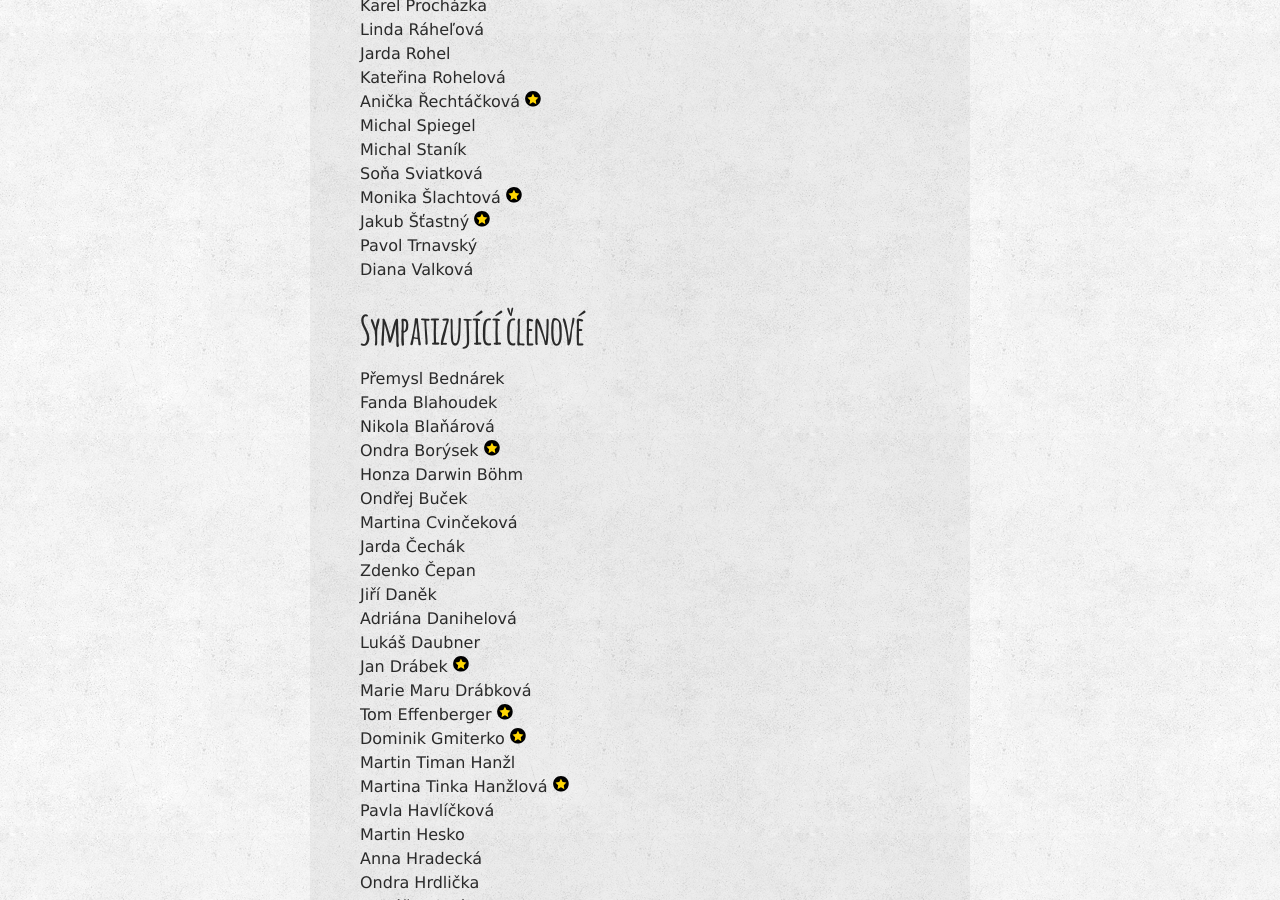
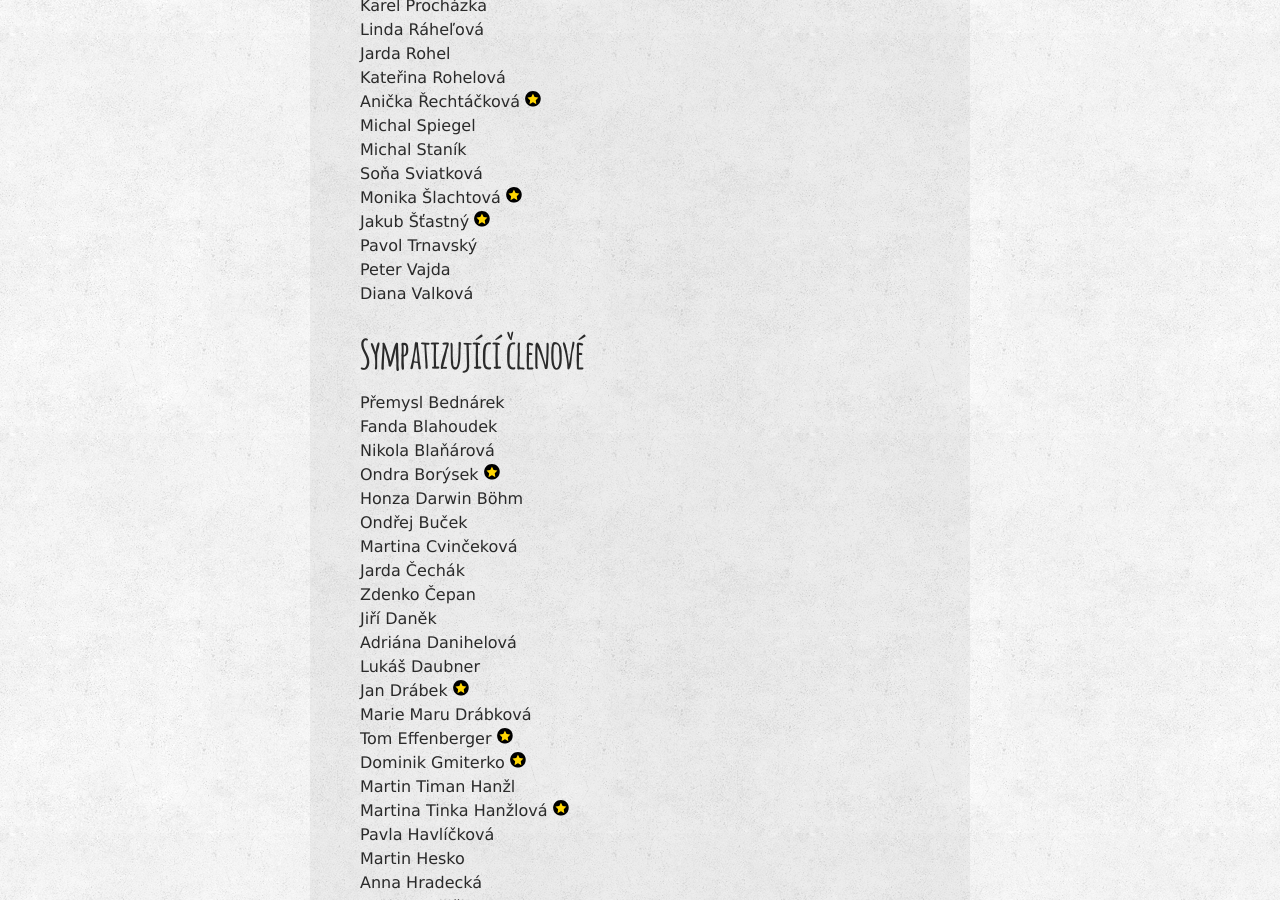
Before and after one commit to zverinec/zverinec-web, a Jekyll site: the page built from _pages/members.md, in a window 1280 px wide and 900 px high, scrolled down 1367 px. Built offline with Jekyll 4.4.1, drawn with Linux system fonts in a browser that asks for light colours; comment, search, counter and statistics services are not loaded.

Commit message:
Update members.md

```diff
--- a/_pages/members.md
+++ b/_pages/members.md
@@ -52,6 +52,7 @@ Soňa Sviatková<br/>
 Monika Šlachtová <img src="img/rad.svg" class="rad" title="Řád přítele severské zvěře za perfektně zvládnutou garanci InterLoSa"/> <br/>
 Jakub Šťastný <img src="img/rad.svg" class="rad" title="Řád přítele severské zvěře za mimořádné nasazení přesahující hranice státu i spánkového režimu" /><br/>
 Pavol Trnavský<br/>
+Peter Vajda<br/>
 Diana Valková<br/>
 
 
```
